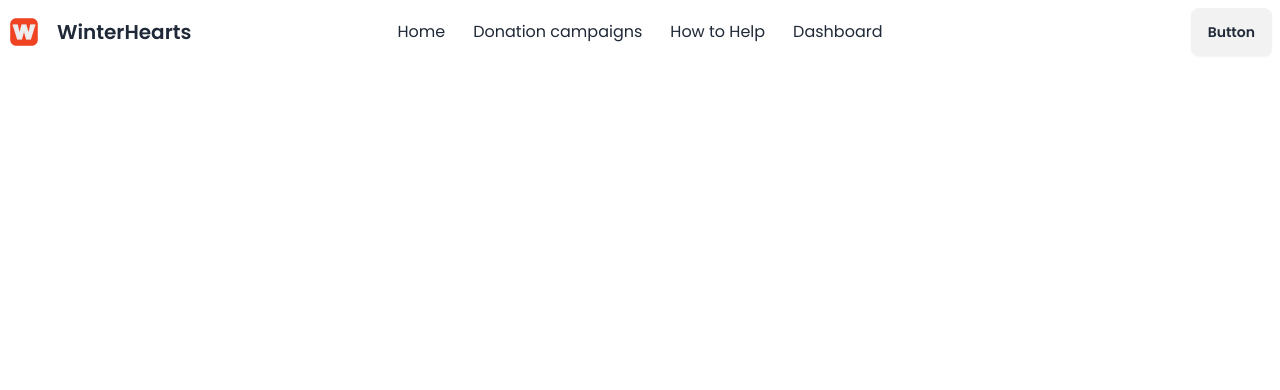
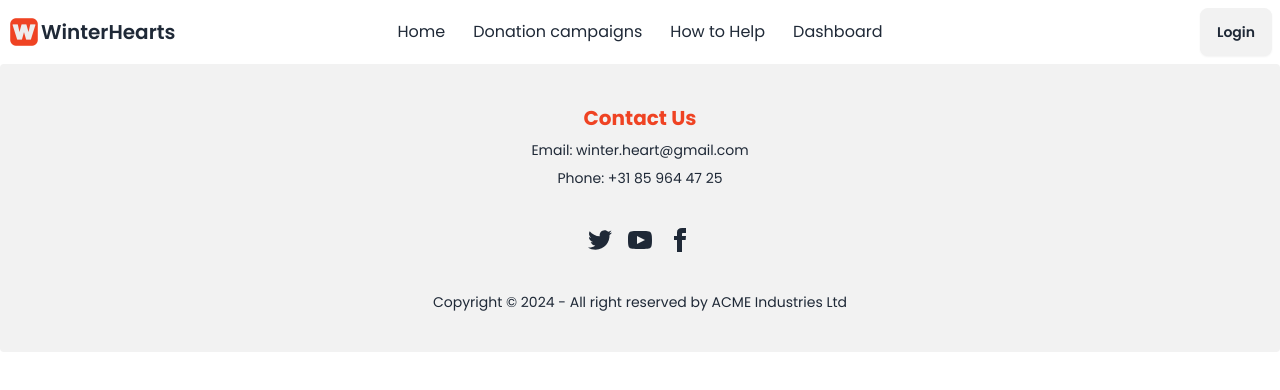
Before and after one commit to mushayed18/Winter-Hearts, a React (Vite) app: page / in a window 1280 px wide. Shown: the top 390 px of the page. Built offline with nearby package versions, Linux system fonts and the light colour scheme.

Commit message:
JSON data added

```diff
--- a/src/Root/Footer.jsx
+++ b/src/Root/Footer.jsx
@@ -1,10 +1,58 @@
-
 const Footer = () => {
-    return (
+  return (
+    <div>
+      <footer className="footer footer-center bg-base-200 text-base-content rounded p-10">
         <div>
-
+            <h3 className="font-bold text-xl text-theme">Contact Us</h3>
+            <p>Email: winter.heart@gmail.com</p>
+            <p>Phone: +31 85 964 47 25</p>
         </div>
-    );
+        <nav>
+          <div className="grid grid-flow-col gap-4">
+            <a>
+              <svg
+                xmlns="http://www.w3.org/2000/svg"
+                width="24"
+                height="24"
+                viewBox="0 0 24 24"
+                className="fill-current"
+              >
+                <path d="M24 4.557c-.883.392-1.832.656-2.828.775 1.017-.609 1.798-1.574 2.165-2.724-.951.564-2.005.974-3.127 1.195-.897-.957-2.178-1.555-3.594-1.555-3.179 0-5.515 2.966-4.797 6.045-4.091-.205-7.719-2.165-10.148-5.144-1.29 2.213-.669 5.108 1.523 6.574-.806-.026-1.566-.247-2.229-.616-.054 2.281 1.581 4.415 3.949 4.89-.693.188-1.452.232-2.224.084.626 1.956 2.444 3.379 4.6 3.419-2.07 1.623-4.678 2.348-7.29 2.04 2.179 1.397 4.768 2.212 7.548 2.212 9.142 0 14.307-7.721 13.995-14.646.962-.695 1.797-1.562 2.457-2.549z"></path>
+              </svg>
+            </a>
+            <a>
+              <svg
+                xmlns="http://www.w3.org/2000/svg"
+                width="24"
+                height="24"
+                viewBox="0 0 24 24"
+                className="fill-current"
+              >
+                <path d="M19.615 3.184c-3.604-.246-11.631-.245-15.23 0-3.897.266-4.356 2.62-4.385 8.816.029 6.185.484 8.549 4.385 8.816 3.6.245 11.626.246 15.23 0 3.897-.266 4.356-2.62 4.385-8.816-.029-6.185-.484-8.549-4.385-8.816zm-10.615 12.816v-8l8 3.993-8 4.007z"></path>
+              </svg>
+            </a>
+            <a>
+              <svg
+                xmlns="http://www.w3.org/2000/svg"
+                width="24"
+                height="24"
+                viewBox="0 0 24 24"
+                className="fill-current"
+              >
+                <path d="M9 8h-3v4h3v12h5v-12h3.642l.358-4h-4v-1.667c0-.955.192-1.333 1.115-1.333h2.885v-5h-3.808c-3.596 0-5.192 1.583-5.192 4.615v3.385z"></path>
+              </svg>
+            </a>
+          </div>
+        </nav>
+        <aside>
+          <p>
+            Copyright © {new Date().getFullYear()} - All right reserved by ACME
+            Industries Ltd
+          </p>
+        </aside>
+      </footer>
+    </div>
+  );
 };
 
 export default Footer;
--- a/src/Root/Navbar.jsx
+++ b/src/Root/Navbar.jsx
@@ -41,14 +41,14 @@
           </div>
           <div className="flex items-center">
             <img className="w-8 h-8" src={icon} alt="" />
-            <p className="btn btn-ghost text-xl">WinterHearts</p>
+            <p className="btn btn-ghost text-xl p-0">WinterHearts</p>
           </div>
         </div>
         <div className="navbar-center hidden lg:flex">
           <ul className="menu menu-horizontal px-1">{links}</ul>
         </div>
         <div className="navbar-end">
-          <p className="btn">Button</p>
+          <p className="btn">Login</p>
         </div>
       </div>
     </div>
--- a/src/Root/Root.jsx
+++ b/src/Root/Root.jsx
@@ -1,9 +1,11 @@
+import Footer from "./Footer";
 import Navbar from "./Navbar";
 
 const Root = () => {
     return (
         <div className="font-poppins">
             <Navbar></Navbar>
+            <Footer></Footer>
         </div>
     );
 };
--- a/tailwind.config.js
+++ b/tailwind.config.js
@@ -10,6 +10,9 @@
         poppins: ["Poppins", "sans-serif"]
       }
     },
+    colors: {
+      theme: '#EF4323',
+    }
   },
   plugins: [
     require('daisyui'),
```
Also changed, not shown: src/assets/data.json (added, +92 -0 lines).
